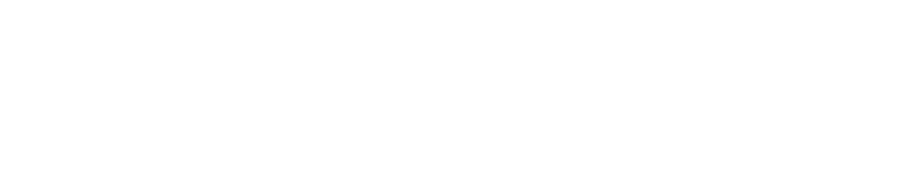
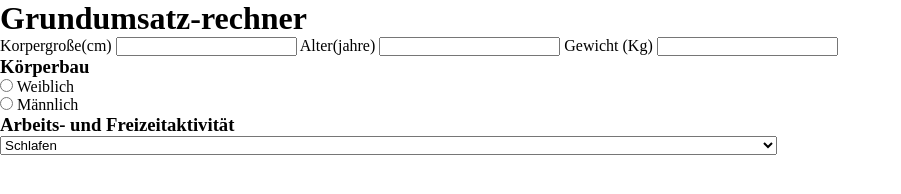
Before and after one commit to MariaRiosNavarro/calorie-calculator, a plain HTML site: page index.html in a window 1280 px wide. Shown: the whole page, without its empty margins (0-901 px from the left). Drawn offline with Linux system fonts and the light colour scheme.

Commit message:
add html

```diff
--- a/assets/js/main.js
+++ b/assets/js/main.js
@@ -27,14 +27,14 @@ const physicalStrainPAL = {
 
 // * GENERAL FORMULA (women & men)
 
-let bodyWeightKg = 0;
+let weightKg = 0;
 let heightCM = 0;
 let ageYears = 0;
 
 let a, b, c, d;
 
 const basalMetabolicCalculate = (a, b, c, d) =>
-  a + b * bodyWeightKg + c * heightCM + d * ageYears;
+  a + b * weightKg + c * heightCM + d * ageYears;
 
 let basalMetabolicOutput = basalMetabolicCalculate();
 
--- a/index.html
+++ b/index.html
@@ -7,9 +7,49 @@
     <title>Calorie Calculator</title>
   </head>
   <body>
-    <header></header>
-    <main></main>
-    <footer></footer>
+    <main>
+      <form onsubmit="calculate">
+        <h1>Grundumsatz-rechner</h1>
+        <label for="heightCM">Korpergroße(cm)</label>
+        <input type="number" name="heightCM" id="heightCM" data-js="heightCM" />
+        <label for="ageYears">Alter(jahre)</label>
+        <input type="number" name="ageYears" id="ageYears" data-js="ageYears" />
+
+        <label for="weightKg">Gewicht (Kg)</label>
+        <!-- text to accept , or . as dezimal -->
+        <input type="text" name="weightKg" id="weightKg" data-js="weightKg" />
+        <h3>Körperbau</h3>
+        <div class="wrapper">
+          <input type="radio" name="build" id="female" data-js="female" />
+          <label for="female">Weiblich</label>
+        </div>
+        <div class="wrapper">
+          <input type="radio" name="build" id="male" data-js="male" />
+          <label for="male">Männlich</label>
+        </div>
+        <h3>Arbeits- und Freizeitaktivität</h3>
+        <select name="select" id="select">
+          <option value="almost-no-activity">Schlafen</option>
+          <option value="very-little">Nur Sitzen oder Liegen</option>
+          <option value="little">
+            Ausschließlich sitzende Tätigkeit mit wenig oder keiner körperlichen
+            Aktivität in der Freizeit, z.B. Büroarbeit
+          </option>
+          <option value="medium">
+            Sitzende Tätigkeit mit zeitweilig gehender oder stehender Tätigkeit,
+            z.B. Studierende, Fließbandarbeiter, Laboranten, Kraftfahrer
+          </option>
+          <option value="hard">
+            Überwiegend gehende oder stehende Tätigkeit, z.B. Verkäufer,
+            Kellner, Handwerker, Mechaniker, Hausfrauen
+          </option>
+          <option value="very-hard">
+            Körperlich anstrengende berufliche Arbeit
+          </option>
+        </select>
+      </form>
+    </main>
+
     <script src="./assets/js/main.js"></script>
   </body>
 </html>
```
